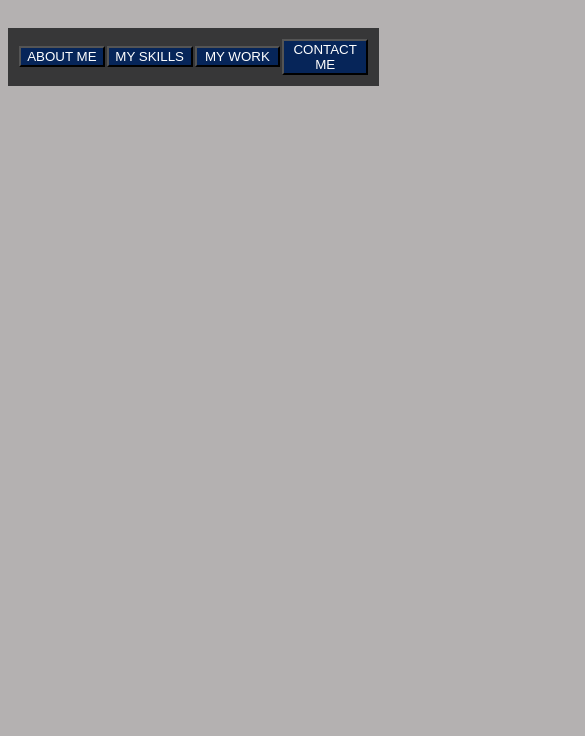
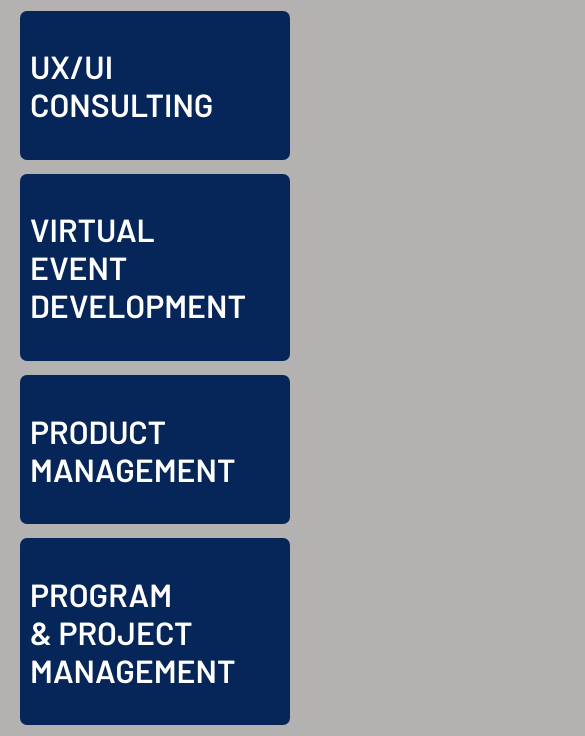
Before and after one commit to caraserio72/Cara-Serio-HW18, a plain HTML site: page index.html in a window 390 px wide. Shown: the part 788-1524 px from the top of the page, 585 px wide, since content can reach past the window. Before the commit the page ends 882 px from the top, so only its background shows below. Drawn offline with Linux system fonts and the light colour scheme.

Commit message:
MediaQuery Added for Homepage RWD

```diff
--- a/CSS/style-sheet.css
+++ b/CSS/style-sheet.css
@@ -211,74 +211,6 @@ h4{
     width:50px;
     padding:5px;
 }
-
-
-
-
-
-/* ul{
-  width:50%;
-  margin-left:auto;
-}  */
-
-
-
-
-
-
-/* .heroimg{
-    height:400px;
-    width:100%;
-    padding:10px;
-    border: 2px solid red;
-    position:relative;
-}
-.content{
-    height:90%;
-    border: 2px solid red;
-    padding: 5px;
-    display:inline-block;
-}
-.left{
-    position:absolute;
-    width:30%
-    top:5px;
-    left:10px;
-}
-#headshot{
-    width:150px;
-    border-radius:7px;
-    }
-.right{
-    position:absolute;
-    width:70%;
-    top:5px;
-    right:10px;
-}
-.Nav-Card{
-    width: 100%;
-    height:100%;
-    background-color: #062559;
-    text-align:left;
-    padding: 5px 5px 5px 5px;
-    border: 2px solid red;
-} */
-/* .Nav-Card-2{ */
-    /* width: 65%; */
-    /* height:125px;
-    background-color: #062559;
-    color: #ffffff;
-    text-align:left;
-    padding: 5px 5px 5px 5px;
-    border: 2px solid red;
-} */
-
-
-
-
-
-
-
 footer{
     width:90vw;
     display:flex;
@@ -288,3 +220,24 @@ footer{
     background-color: #373738;
     padding: 10px 10px 10px 10px;
 }
+
+@media only screen and (max-width:600px){
+    .sitecontentgridlayout{
+        width:90vw;
+        display:grid;
+        grid-template-columns: 1fr
+        grid-template-rows: 200px 200px 200px 200px 200px 200px 200px 200px;
+        grid-template-areas:
+         'leftsidebartop'
+         'leftsidebarbottom'
+         'middlecolumnrow1'
+         'rightcolumnrow1'
+         'middlecolumnrow2'
+         'rightcolumnrow2'
+         'middlecolumnrow3'
+         'rightcolumnrow3'
+         ;
+         grid-gap:10px;
+         padding:10px;
+     }
+}
```
